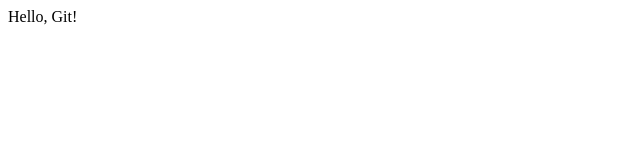
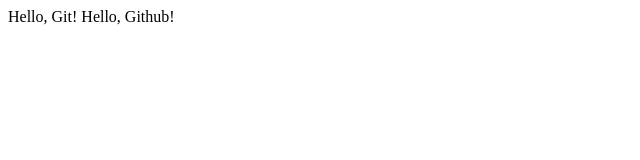
Before and after one commit to professorbossini/20222_maua_tti107_exemplo_git, a plain HTML site: page index.html in a window 1280 px wide. Shown: the whole page, without its empty margins (0-640 px from the left). Drawn offline with Linux system fonts and the light colour scheme.

Commit message:
agora com hello Github

```diff
--- a/index.html
+++ b/index.html
@@ -8,5 +8,6 @@
 </head>
 <body>
   Hello, Git!
+  Hello, Github!
 </body>
 </html>
```
